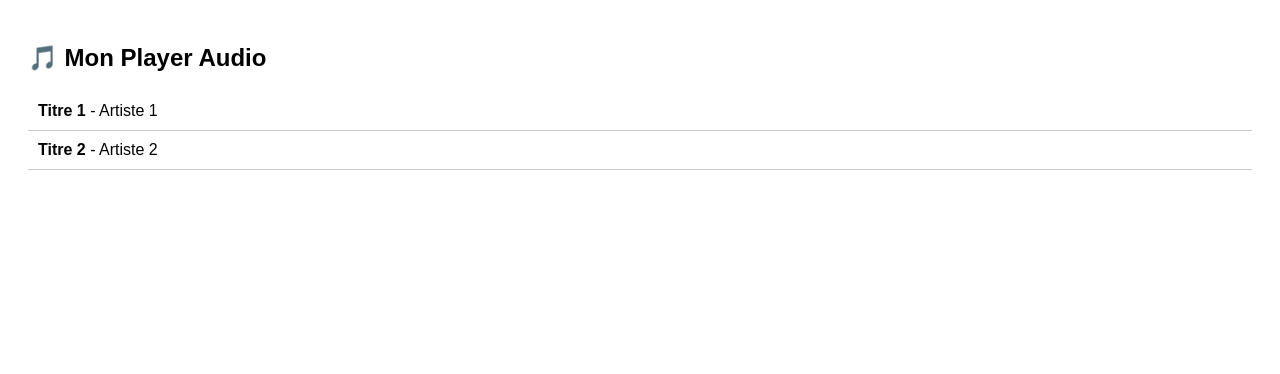
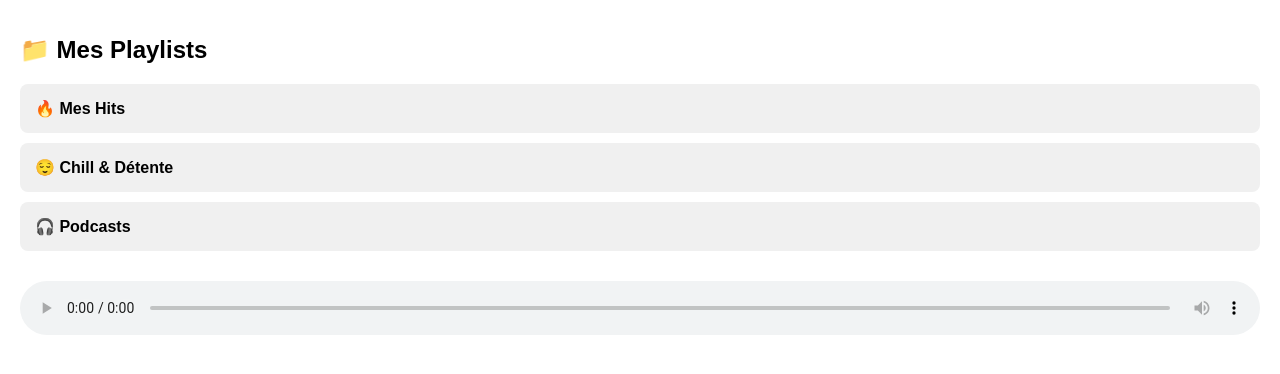
Before and after one commit to elmeraut/mon-player-music, a plain HTML site: page index.html in a window 1280 px wide. Drawn offline with Linux system fonts and the light colour scheme.

Commit message:
Update index.htmls

```diff
--- a/index.html
+++ b/index.html
@@ -4,56 +4,128 @@
     <meta charset="UTF-8">
     <meta name="viewport" content="width=device-width, initial-scale=1.0">
     <title>Mon Player Audio</title>
-    <!-- 1. On inclut le script officiel de Telegram -->
     <script src="https://telegram.org/js/telegram-web-app.js"></script>
     <style>
-        body { font-family: sans-serif; background-color: var(--tg-theme-bg-color, #ffffff); color: var(--tg-theme-text-color, #000000); padding: 20px; }
-        h1 { font-size: 1.5rem; }
-        #playlist { margin-top: 20px; }
-        .track { padding: 10px; border-bottom: 1px solid #ccc; cursor: pointer; }
+        body { font-family: sans-serif; background-color: var(--tg-theme-bg-color, #ffffff); color: var(--tg-theme-text-color, #000000); padding: 20px; margin: 0; }
+        h1 { font-size: 1.5rem; margin-bottom: 20px; }
+
+        /* Style des boutons de playlist */
+        .playlist-card {
+            background-color: var(--tg-theme-secondary-bg-color, #f0f0f0);
+            padding: 15px;
+            margin-bottom: 10px;
+            border-radius: 8px;
+            cursor: pointer;
+            font-weight: bold;
+        }
+        .playlist-card:hover { opacity: 0.8; }
+
+        /* Style des musiques */
+        .track { padding: 12px 10px; border-bottom: 1px solid #ccc; cursor: pointer; }
         .track:hover { background-color: var(--tg-theme-secondary-bg-color, #f0f0f0); }
+
+        /* Bouton retour */
+        #back-btn {
+            background: none; border: none; color: var(--tg-theme-link-color, #007aff);
+            font-size: 1rem; cursor: pointer; padding: 0 0 15px 0; font-weight: bold;
+        }
+
+        /* Cacher les conteneurs par défaut */
+        #tracks-screen { display: none; }
+
+        /* Lecteur audio en bas */
+        audio { width: 100%; margin-top: 20px; }
     </style>
 </head>
 <body>
-    <h1>🎵 Mon Player Audio</h1>
-    <div id="playlist">
-        <!-- La liste des morceaux sera injectée ici par le JavaScript -->
+
+    <!-- ÉCRAN 1 : La liste des playlists -->
+    <div id="playlists-screen">
+        <h1>📁 Mes Playlists</h1>
+        <div id="playlists-list"></div>
     </div>
 
-    <!-- 2. La balise audio (cachée, on utilise nos propres boutons) -->
-    <audio id="audioPlayer" preload="metadata"></audio>
+    <!-- ÉCRAN 2 : Les musiques d'une playlist -->
+    <div id="tracks-screen">
+        <button id="back-btn" onclick="showPlaylists()">⬅ Retour aux playlists</button>
+        <h1 id="current-playlist-title"></h1>
+        <div id="tracks-list"></div>
+    </div>
+
+    <!-- Le lecteur audio (il reste toujours en bas) -->
+    <audio id="audioPlayer" controls></audio>
 
     <script>
-        // 3. On initialise le SDK Telegram
+        // Initialisation Telegram
         if (window.Telegram && window.Telegram.WebApp) {
             window.Telegram.WebApp.ready();
-            console.log("Telegram WebApp initialisé");
         }
 
-        // 4. Notre "base de données" de morceaux (exemple)
-        const tracks = [
-            { title: "Titre 1", artist: "Artiste 1", src: "https://www.soundhelix.com/examples/mp3/SoundHelix-Song-1.mp3" },
-            { title: "Titre 2", artist: "Artiste 2", src: "https://www.soundhelix.com/examples/mp3/SoundHelix-Song-2.mp3" }
-        ];
+        // --- TES DONNÉES ---
+        // C'est ici que tu organises tes musiques par playlist !
+        const mesPlaylists = {
+            "🔥 Mes Hits": [
+                { title: "Titre 1", artist: "Artiste 1", src: "https://www.soundhelix.com/examples/mp3/SoundHelix-Song-1.mp3" },
+                { title: "Titre 2", artist: "Artiste 2", src: "https://www.soundhelix.com/examples/mp3/SoundHelix-Song-2.mp3" }
+            ],
+            "😌 Chill & Détente": [
+                { title: "Titre 3", artist: "Artiste 3", src: "https://www.soundhelix.com/examples/mp3/SoundHelix-Song-3.mp3" }
+            ],
+            "🎧 Podcasts": [
+                { title: "Épisode 1", artist: "Mon Podcast", src: "https://www.soundhelix.com/examples/mp3/SoundHelix-Song-4.mp3" }
+            ]
+        };
 
         const audio = document.getElementById('audioPlayer');
-        const playlistDiv = document.getElementById('playlist');
+        const playlistsScreen = document.getElementById('playlists-screen');
+        const tracksScreen = document.getElementById('tracks-screen');
+        const playlistsList = document.getElementById('playlists-list');
+        const tracksList = document.getElementById('tracks-list');
+        const currentPlaylistTitle = document.getElementById('current-playlist-title');
 
-        // 5. On génère la liste des morceaux
-        tracks.forEach((track, index) => {
-            const trackDiv = document.createElement('div');
-            trackDiv.className = 'track';
-            trackDiv.innerHTML = `<strong>${track.title}</strong> - ${track.artist}`;
-            trackDiv.onclick = () => playTrack(index);
-            playlistDiv.appendChild(trackDiv);
-        });
+        // 1. Fonction pour afficher la liste des playlists
+        function showPlaylists() {
+            playlistsScreen.style.display = 'block';
+            tracksScreen.style.display = 'none';
 
-        // 6. Fonction pour lire un morceau
-        function playTrack(index) {
-            audio.src = tracks[index].src;
+            playlistsList.innerHTML = ''; // On vide la liste
+
+            for (const nomPlaylist in mesPlaylists) {
+                const card = document.createElement('div');
+                card.className = 'playlist-card';
+                card.innerText = nomPlaylist;
+                card.onclick = () => openPlaylist(nomPlaylist);
+                playlistsList.appendChild(card);
+            }
+        }
+
+        // 2. Fonction pour ouvrir une playlist spécifique
+        function openPlaylist(nomPlaylist) {
+            playlistsScreen.style.display = 'none';
+            tracksScreen.style.display = 'block';
+            currentPlaylistTitle.innerText = nomPlaylist;
+
+            tracksList.innerHTML = ''; // On vide la liste des musiques
+
+            const musiques = mesPlaylists[nomPlaylist];
+
+            musiques.forEach((musique, index) => {
+                const div = document.createElement('div');
+                div.className = 'track';
+                div.innerHTML = `<strong>${musique.title}</strong> - ${musique.artist}`;
+                div.onclick = () => playTrack(musique.src);
+                tracksList.appendChild(div);
+            });
+        }
+
+        // 3. Fonction pour jouer une musique
+        function playTrack(lienAudio) {
+            audio.src = lienAudio;
             audio.play();
-            console.log(`Lecture de : ${tracks[index].title}`);
         }
+
+        // Lancer l'application en affichant les playlists au démarrage
+        showPlaylists();
     </script>
 </body>
 </html>
```
